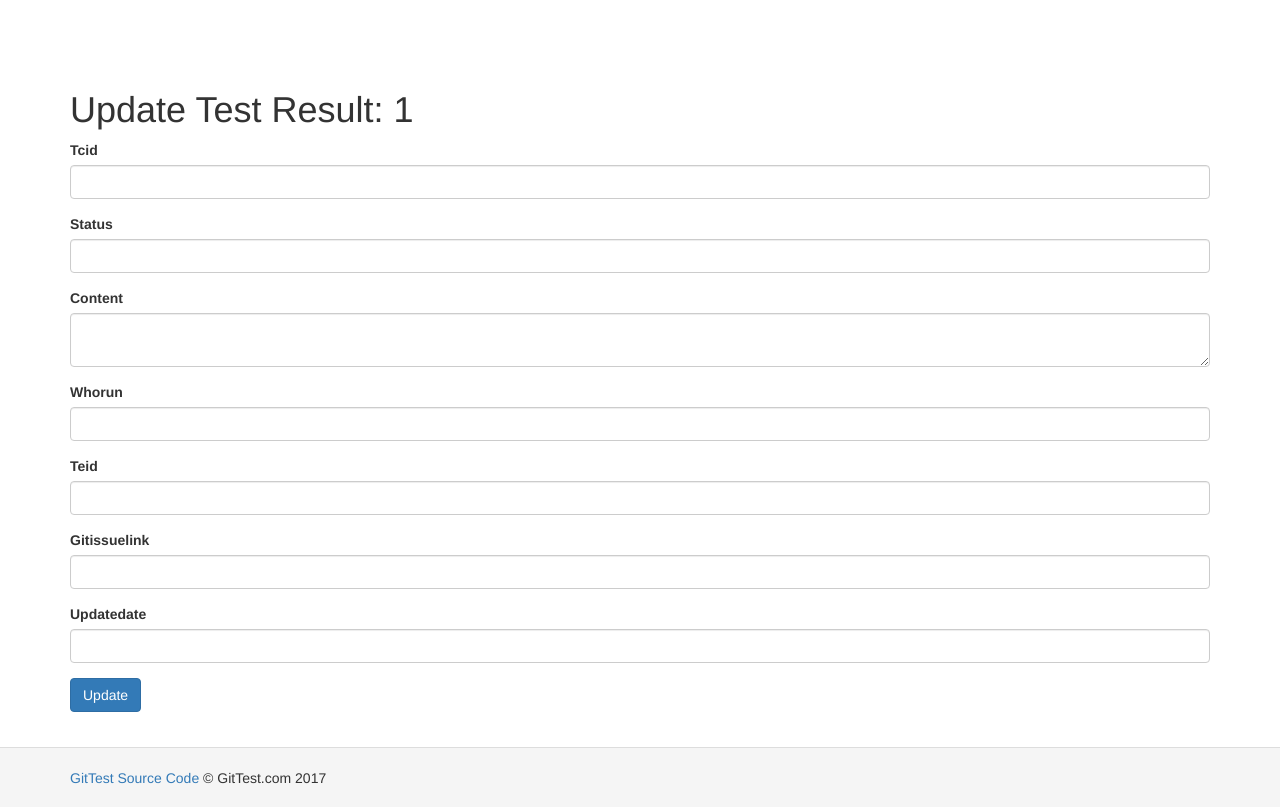
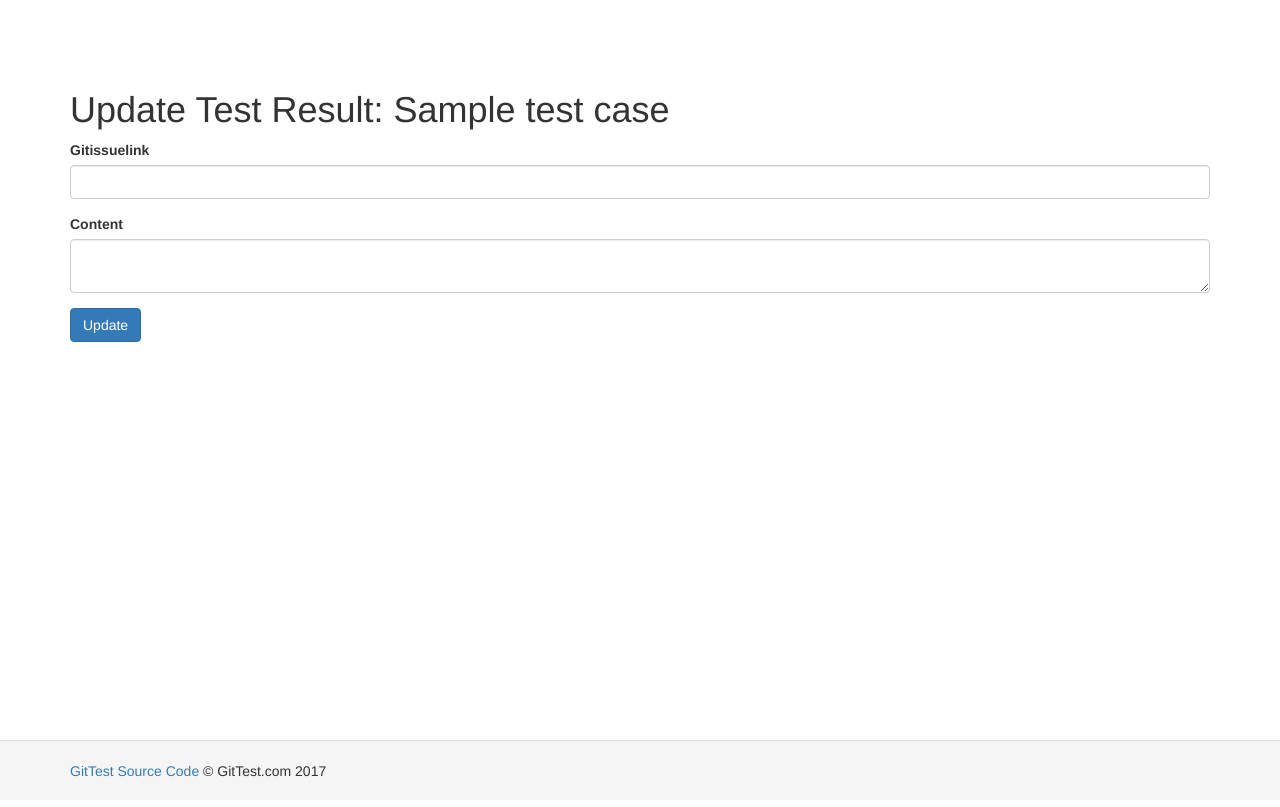
Before and after one commit to gittestapi/gittest, a Yii app: template basic/views/test-result/update.php in a window 1280 px wide. After the commit the page ends 777 px from the top, so only its background shows below. Run offline with PHP 8.4 and a stand-in for Yii, Linux system fonts and the light colour scheme; the template is opened without the code that fills it: most values are stand-ins (such as "Sample title", 1, 10 or a date in 2020); form fields are guessed from the names that the template uses; data that the repository does not hold is empty; some libraries are stand-ins or nearby versions.

Commit message:
添加功能： Tester 更新相应的 TestCaseResults 结果

```diff
--- a/basic/controllers/TestCaseController.php
+++ b/basic/controllers/TestCaseController.php
@@ -159,6 +159,8 @@
         $model = $this->findModel($id);
 
         if ($model->load(Yii::$app->request->post()) && $model->save()) {
+            $model->whorun = Yii::$app->user->id;
+            $model->save(false);
             return $this->redirect(['view', 'id' => $model->id]);
         } else {
             return $this->render('update', [
--- a/basic/views/test-result/_form.php
+++ b/basic/views/test-result/_form.php
@@ -12,19 +12,9 @@
 
     <?php $form = ActiveForm::begin(); ?>
 
-    <?= $form->field($model, 'tcid')->textInput() ?>
-
-    <?= $form->field($model, 'status')->textInput(['maxlength' => true]) ?>
+    <?= $form->field($model, 'gitissuelink')->textInput(['maxlength' => true]) ?>
 
     <?= $form->field($model,'content')->textarea() ?>
-
-    <?= $form->field($model, 'whorun')->textInput(['maxlength' => true]) ?>
-
-    <?= $form->field($model, 'teid')->textInput() ?>
-
-    <?= $form->field($model, 'gitissuelink')->textInput(['maxlength' => true]) ?>
-
-    <?= $form->field($model, 'updatedate')->textInput() ?>
 
     <div class="form-group">
         <?= Html::submitButton($model->isNewRecord ? 'Create' : 'Update', ['class' => $model->isNewRecord ? 'btn btn-success' : 'btn btn-primary']) ?>
--- a/basic/views/test-result/update.php
+++ b/basic/views/test-result/update.php
@@ -5,9 +5,9 @@
 /* @var $this yii\web\View */
 /* @var $model app\models\TestResult */
 
-$this->title = 'Update Test Result: ' . $model->id;
-$this->params['breadcrumbs'][] = ['label' => 'Test Results', 'url' => ['index']];
-$this->params['breadcrumbs'][] = ['label' => $model->id, 'url' => ['view', 'id' => $model->id]];
+$this->title = 'Update Test Result: ' . $model->testCase->title;
+$this->params['breadcrumbs'][] = ['label' => $model->testPlan->name, 'url' => ['test-result/task','tpid'=>$model->testPlan->id]];
+$this->params['breadcrumbs'][] = ['label' => $model->testCase->title, 'url' => ['test-result/update', 'id' => $model->id]];
 $this->params['breadcrumbs'][] = 'Update';
 ?>
 <div class="test-result-update">
```
Also changed, not shown: basic/views/test-result/task.php (+15 -1 lines), basic/views/test-result/view.php (+6 -6 lines).
